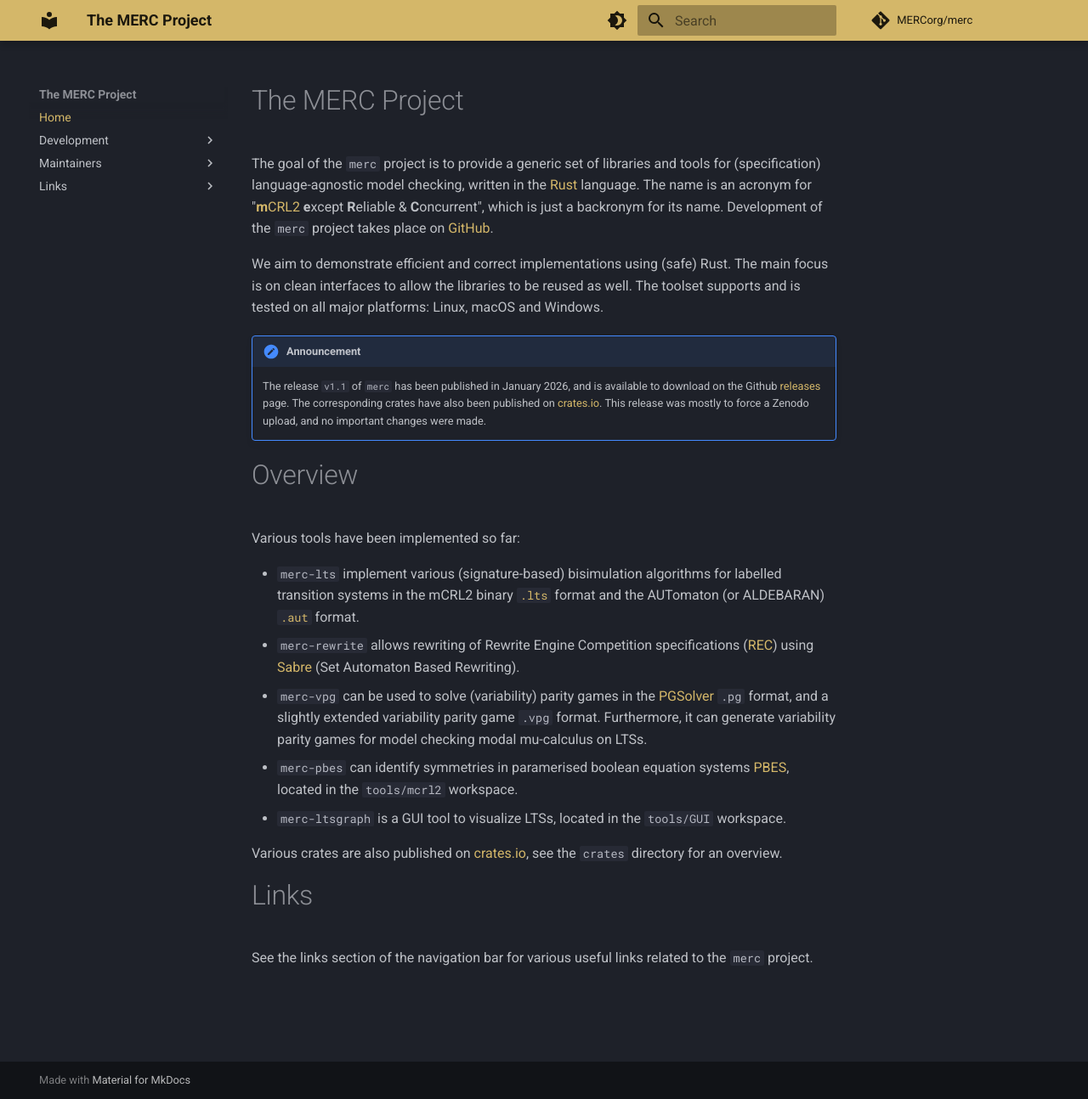
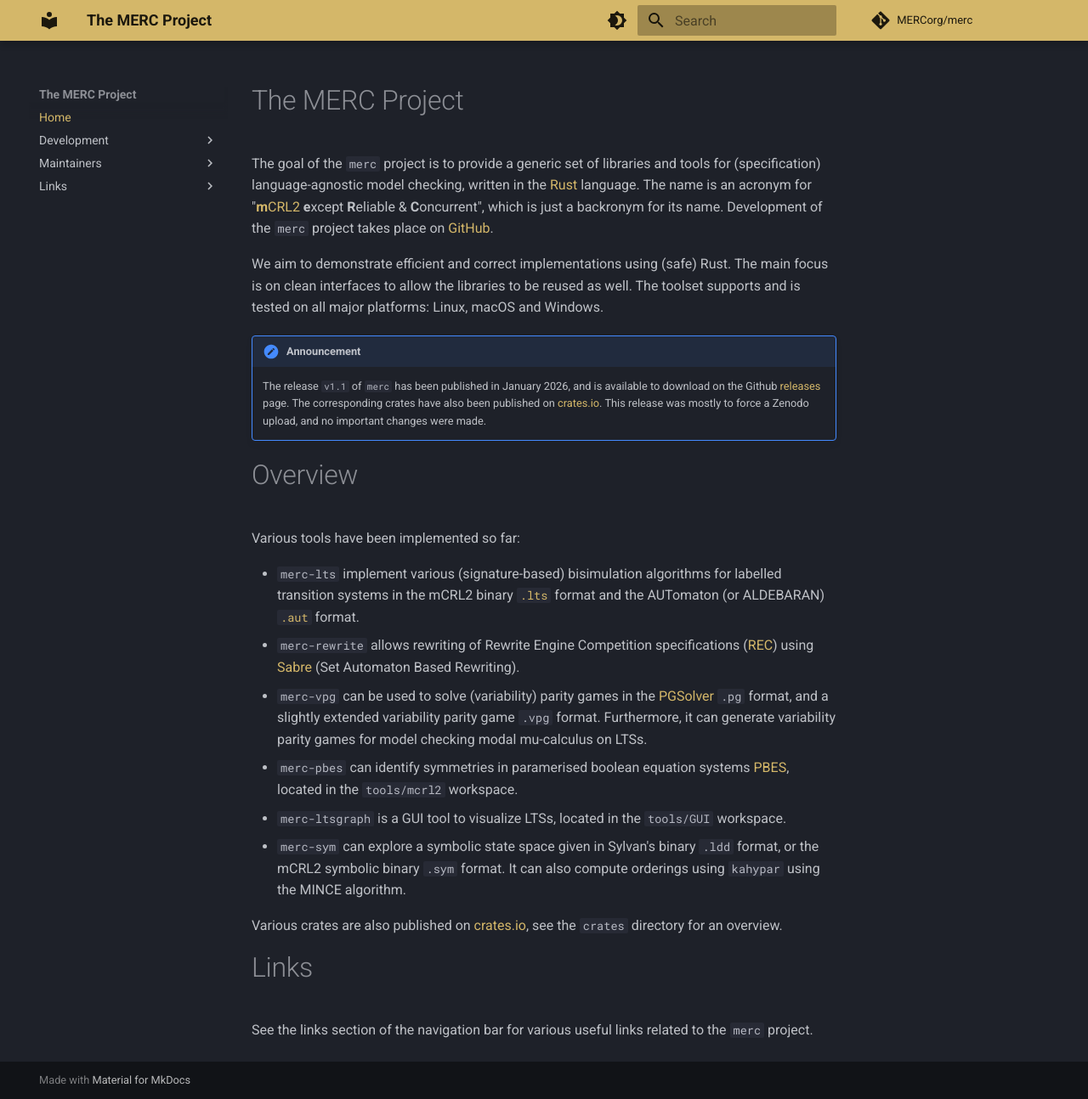
Before and after one commit to MERCorg/merc-website, an MkDocs documentation site: the page built from docs/index.md, in a window 1280 px wide and 1294 px high. Shown: the whole window at 85% size. Built offline with MkDocs 1.6.1 and Material for MkDocs 9.7.7, drawn with Linux system fonts in a browser that asks for light colours; plug-ins that fetch from the network failed and are left out; comment, search, counter and statistics services are not loaded.

```diff
--- a/docs/index.md
+++ b/docs/index.md
@@ -16,6 +16,7 @@ Various tools have been implemented so far:
  - `merc-vpg` can be used to solve (variability) parity games in the [PGSolver](https://github.com/tcsprojects/pgsolver) `.pg` format, and a slightly extended variability parity game `.vpg` format. Furthermore, it can generate variability parity games for model checking modal mu-calculus on LTSs.
  - `merc-pbes` can identify symmetries in paramerised boolean equation systems [PBES](https://doi.org/10.1016%2Fj.tcs.2005.06.016), located in the `tools/mcrl2` workspace.
  - `merc-ltsgraph` is a GUI tool to visualize LTSs, located in the `tools/GUI` workspace.
+ - `merc-sym` can explore a symbolic state space given in Sylvan's binary `.ldd` format, or the mCRL2 symbolic binary `.sym` format. It can also compute orderings using `kahypar` using the MINCE algorithm.
 
 Various crates are also published on [crates.io](https://crates.io/users/mlaveaux), see the `crates` directory for an overview.
 
--- a/requirements.txt
+++ b/requirements.txt
@@ -1,2 +1,3 @@
 mkdocs-material==9.7.1
 click==8.2.1 # Downgraded to fix issues with mkdocs serve live reloading not working.
+./plugins/mkdocs-latex-math
```
Also changed, not shown: README.md (+4 -2 lines).
